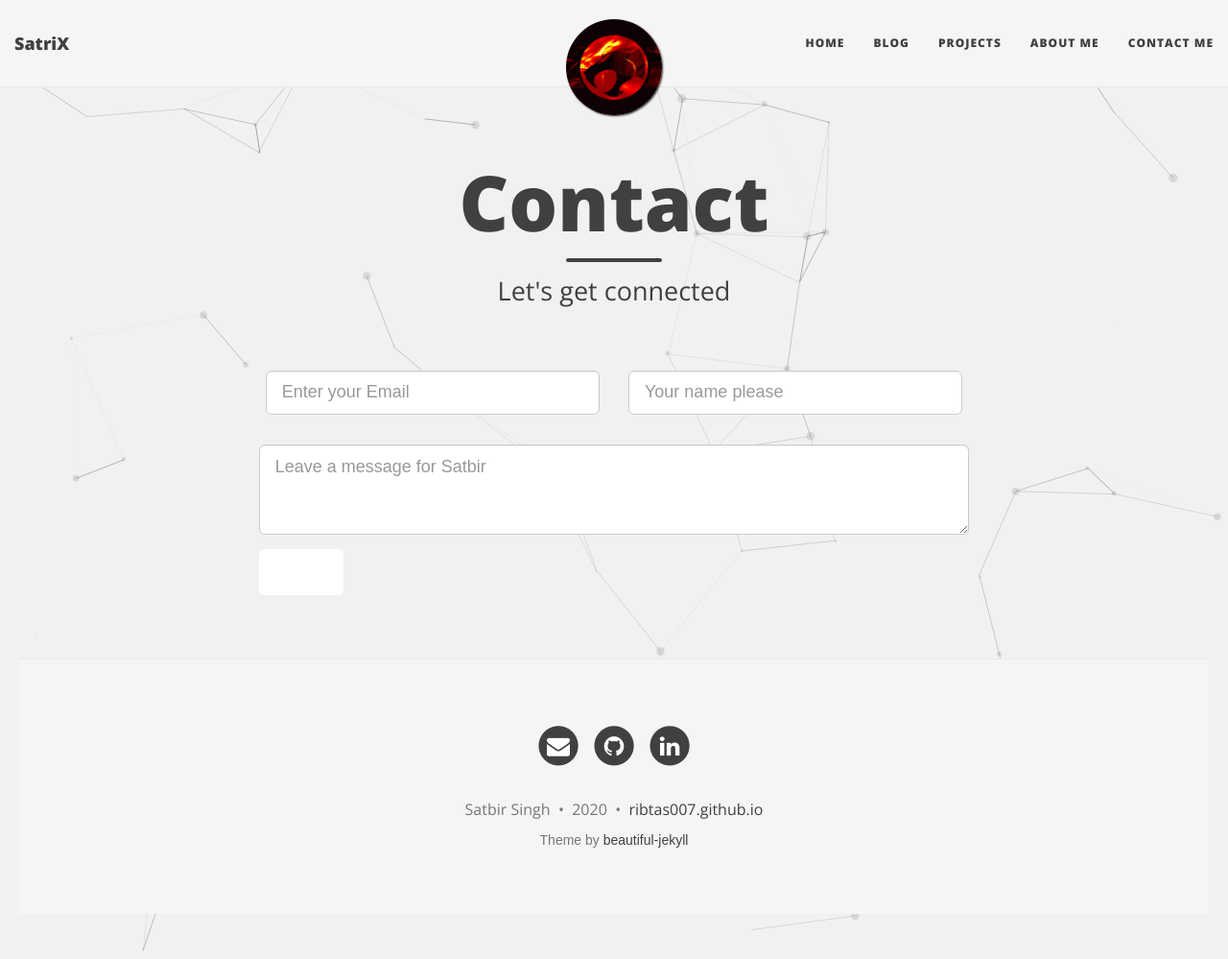
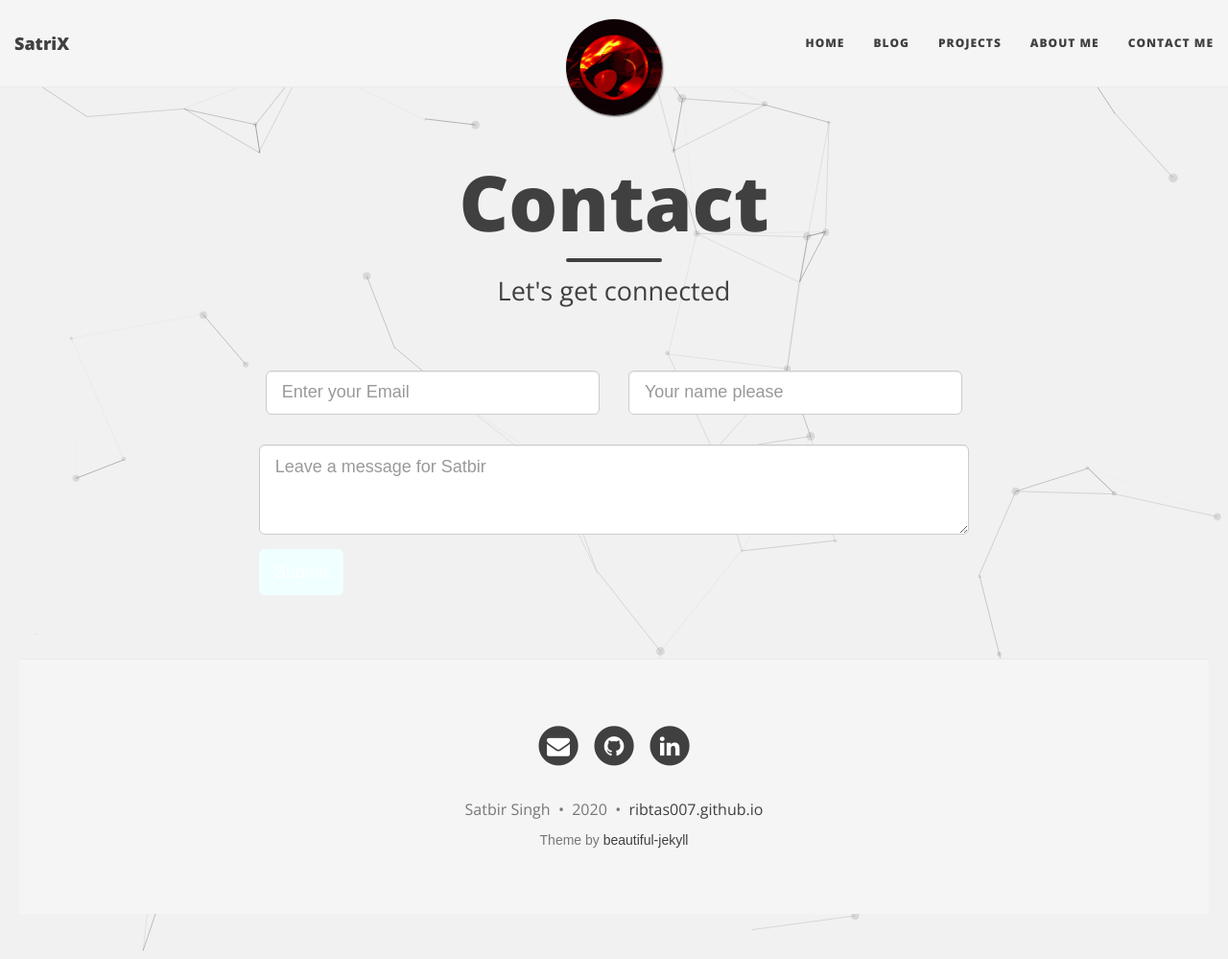
Before and after one commit to RIBTAS007/Ribtas007.github.io, a Jekyll site: the page built from contact.md, in a window 1280 px wide and 999 px high. Shown: the whole window at 96% size. Built offline with Jekyll 4.4.1, drawn with Linux system fonts in a browser that asks for light colours; nearby versions of some CDN libraries.

Commit message:
Update aboutme.css

```diff
--- a/css/aboutme.css
+++ b/css/aboutme.css
@@ -97,17 +97,17 @@
   border: none;
   outline: none;
   padding: 12px 16px;
-  background-color: white;
+  background-color: azure;
   cursor: pointer;
 }
 
 /* Add a grey background color on mouse-over */
 .btn:hover {
-  background-color: #ddd;
+  background-color: grey;
 }
 
 /* Add a dark background color to the active button */
 .btn.active {
-  background-color: #666;
+  background-color: grey;
    color: white;
 }
```
